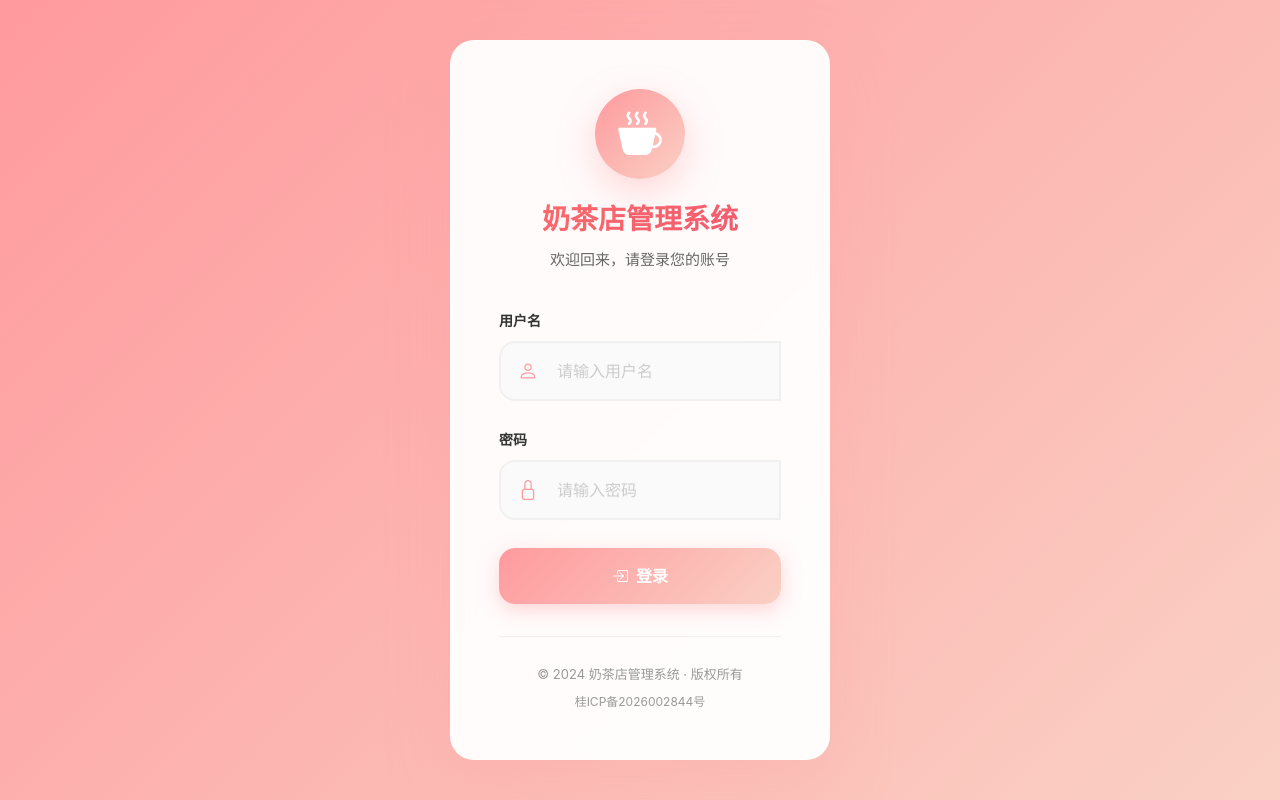
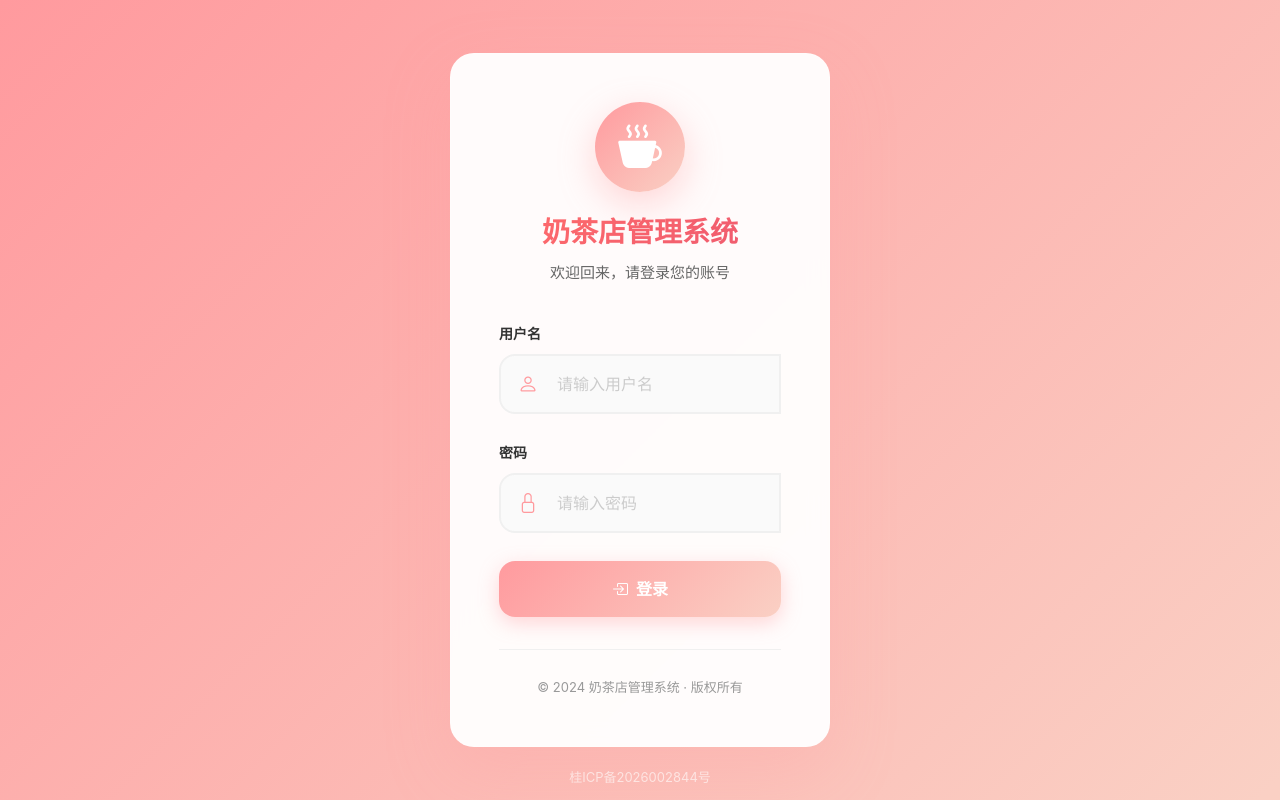
Before and after one commit to adminsolds/milktea-program, a Node server app: page / in a window 1280 px wide. Run offline with Node 20, Linux system fonts and the light colour scheme; data that the repository does not hold is empty; some libraries are stand-ins or nearby versions.

Commit message:
将备案号移至页面底部（fixed固定在视窗底部）

```diff
--- a/views/login.ejs
+++ b/views/login.ejs
@@ -329,6 +329,30 @@
         .login-footer {
             animation: fadeIn 0.8s ease 0.8s both;
         }
+
+        /* 页面底部备案号 */
+        .page-footer {
+            position: fixed;
+            bottom: 0;
+            left: 0;
+            right: 0;
+            text-align: center;
+            padding: 12px 0;
+            background: transparent;
+            z-index: 1;
+        }
+
+        .page-footer a {
+            color: rgba(255, 255, 255, 0.6);
+            font-size: 13px;
+            text-decoration: none;
+            transition: color 0.3s ease;
+        }
+
+        .page-footer a:hover {
+            color: rgba(255, 255, 255, 0.9);
+            text-decoration: underline;
+        }
     </style>
 </head>
 <body>
@@ -368,9 +392,13 @@
 
             <div class="login-footer">
                 <p>© 2024 奶茶店管理系统 · 版权所有</p>
-                <p style="margin-top: 8px; font-size: 12px;"><a href="https://beian.miit.gov.cn/" target="_blank" rel="noopener noreferrer" style="color: #999; text-decoration: none;">桂ICP备2026002844号</a></p>
             </div>
         </div>
+    </div>
+
+    <!-- 页面底部备案号 -->
+    <div class="page-footer">
+        <a href="https://beian.miit.gov.cn/" target="_blank" rel="noopener noreferrer">桂ICP备2026002844号</a>
     </div>
 
     <script src="https://cdn.jsdelivr.net/npm/bootstrap@5.3.0/dist/js/bootstrap.bundle.min.js"></script>
```
